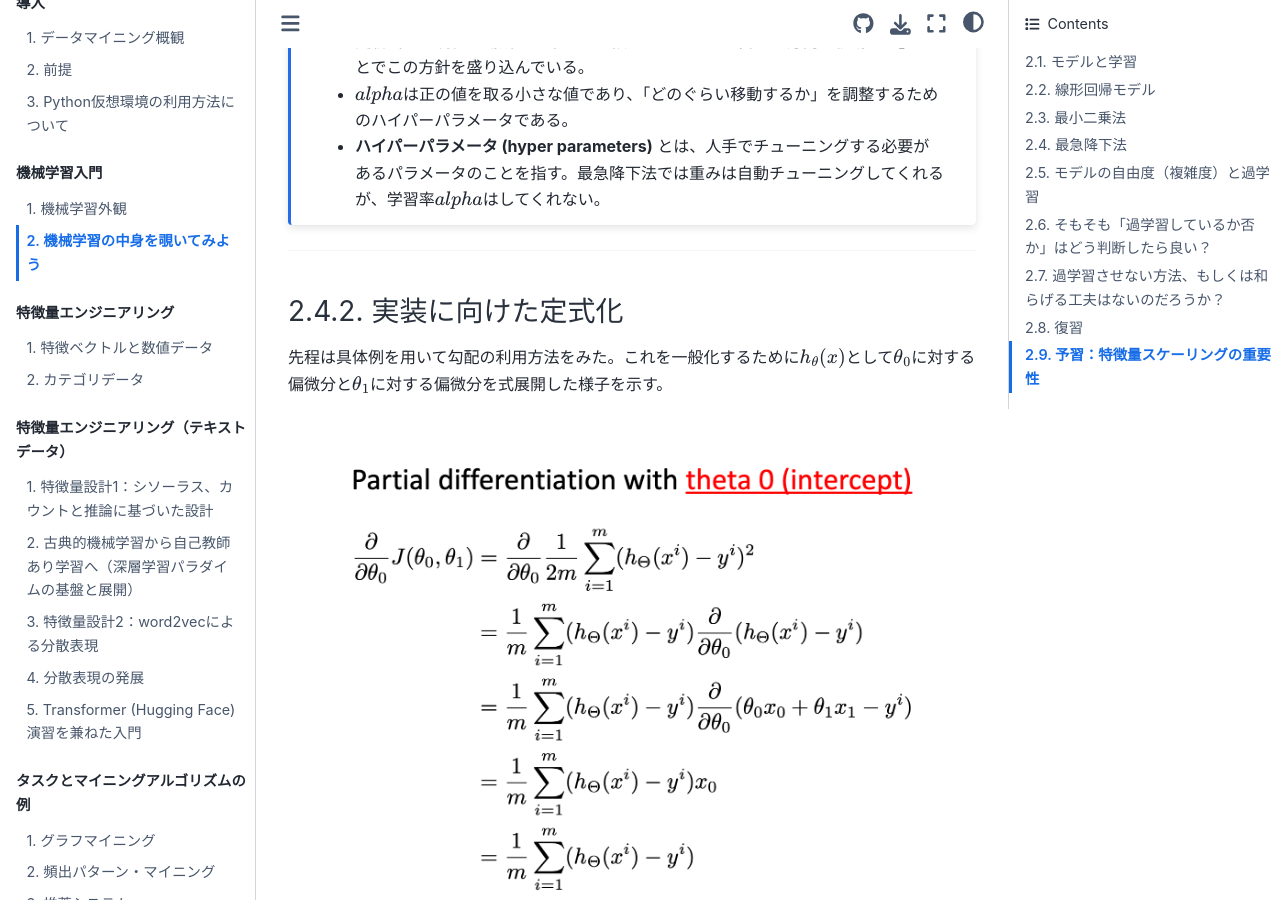
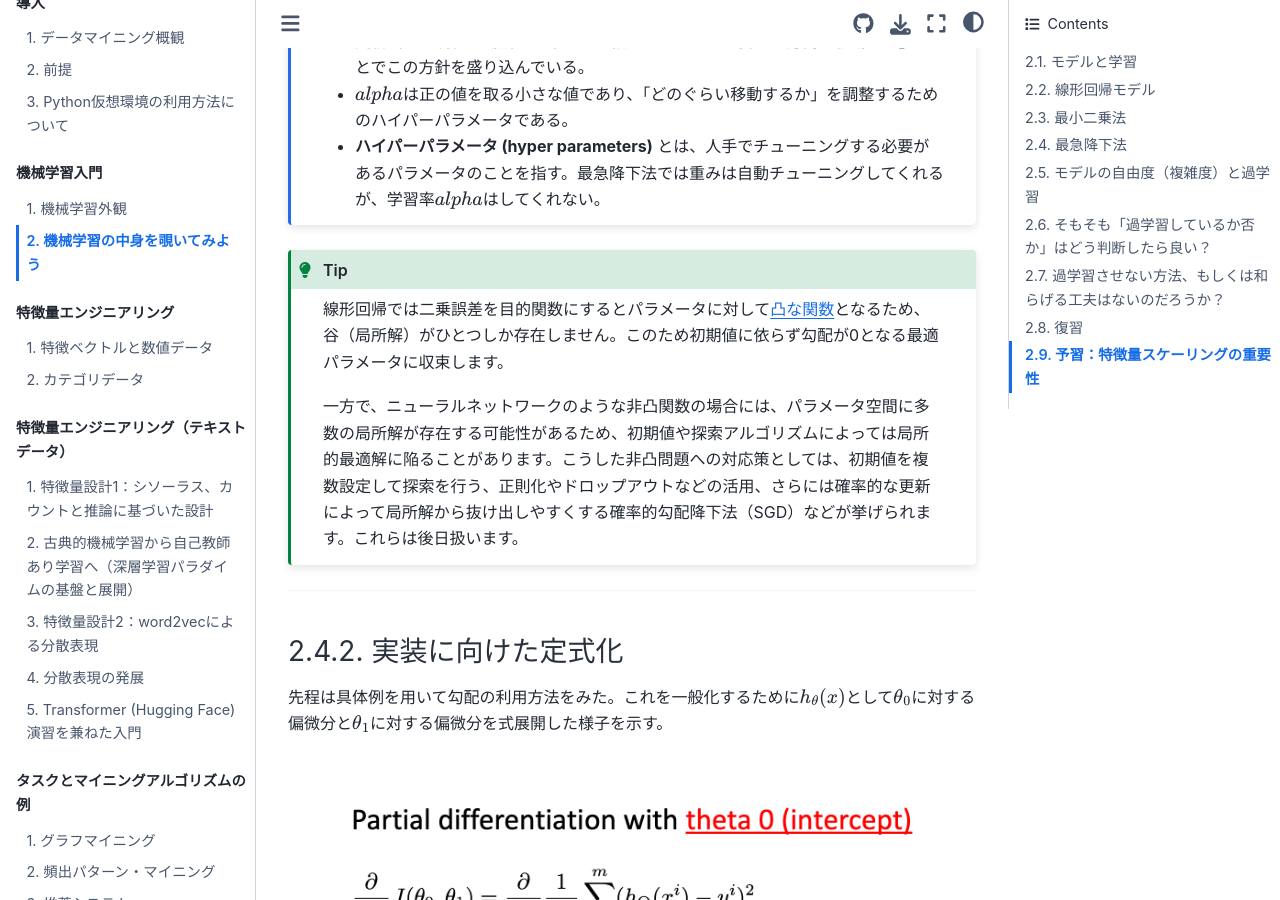
Before and after one commit to naltoma/datamining_intro2021, a Jupyter Book: the page built from 2-ml-intro/ml-intro2.md, in a window 1280 px wide and 900 px high, scrolled down 7221 px. Built offline with Jupyter Book 1.0.4 settings and Sphinx 7.4.7 and the Sphinx Book theme 1.1.4, drawn with Linux system fonts in a browser that asks for light colours; pages that are not in the unit, such as notebooks, are missing from menus; cross-references to code outside the pages are shown as plain code.

Commit message:
modify desc

````diff
--- a/2-ml-intro/ml-intro2.md
+++ b/2-ml-intro/ml-intro2.md
@@ -86,6 +86,12 @@
 - 更新式の「現在の場所を基準とし、傾きにマイナスを掛けた方向に移動する」ことでこの方針を盛り込んでいる。
 - $alpha$は正の値を取る小さな値であり、「どのぐらい移動するか」を調整するためのハイパーパラメータである。
 - **ハイパーパラメータ (hyper parameters)** とは、人手でチューニングする必要があるパラメータのことを指す。最急降下法では重みは自動チューニングしてくれるが、学習率$alpha$はしてくれない。
+```
+
+```{tip}
+線形回帰では二乗誤差を目的関数にするとパラメータに対して[凸な関数](https://ja.wikipedia.org/wiki/凸関数)となるため、谷（局所解）がひとつしか存在しません。このため初期値に依らず勾配が0となる最適パラメータに収束します。
+
+一方で、ニューラルネットワークのような非凸関数の場合には、パラメータ空間に多数の局所解が存在する可能性があるため、初期値や探索アルゴリズムによっては局所的最適解に陥ることがあります。こうした非凸問題への対応策としては、初期値を複数設定して探索を行う、正則化やドロップアウトなどの活用、さらには確率的な更新によって局所解から抜け出しやすくする確率的勾配降下法（SGD）などが挙げられます。これらは後日扱います。
 ```
 
 ---
````
Also changed, not shown: 2-ml-intro/ml-intro.md (+1 -0 lines).
